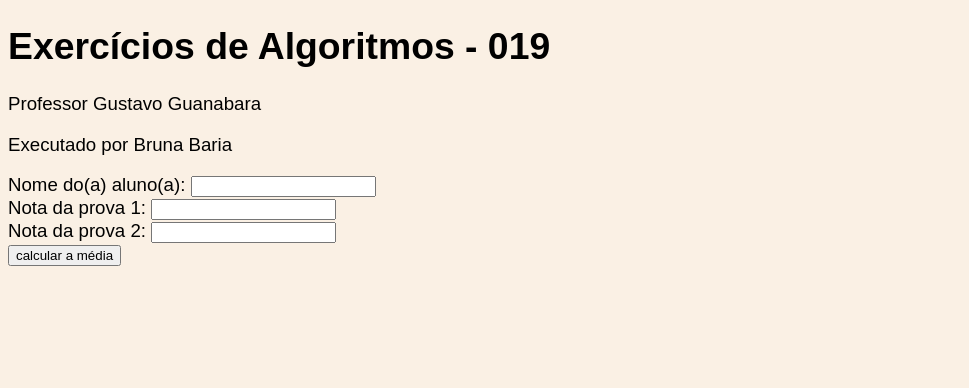
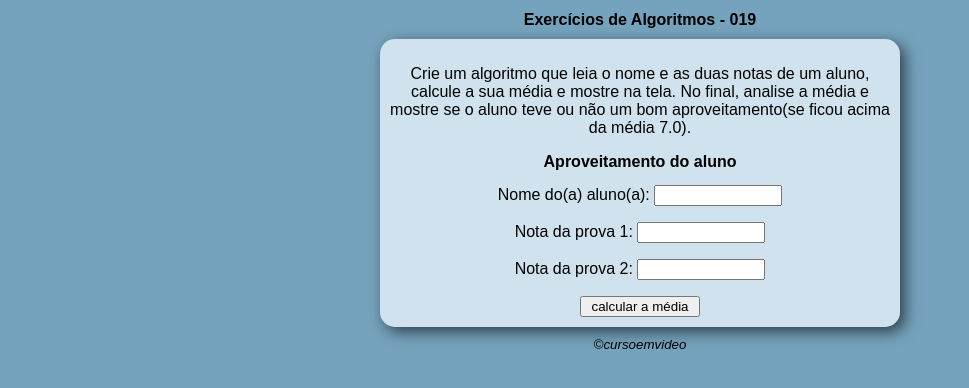
Before and after one commit to BrunaBaria/JavaScript, a plain HTML site: page Curso JavaScript/Exercícios Algorítmos/Ex.019 - Aproveitamento de alunos/ex.019.al.html in a window 1280 px wide. Shown: the whole page, without its empty margins (0-969 px from the left). Drawn offline with Linux system fonts and the light colour scheme.

Commit message:
update ex.019

```diff
--- a/Curso JavaScript/Exercícios Algorítmos/Ex.019 - Aproveitamento de alunos/ex.019.al.html
+++ b/Curso JavaScript/Exercícios Algorítmos/Ex.019 - Aproveitamento de alunos/ex.019.al.html
@@ -6,41 +6,25 @@
     <meta name="viewport" content="width=device-width, initial-scale=1.0">
     <meta http-equiv="X-UA-Compatible" content="ie=edge">
     <title>Algorítimos</title>
-<style>
-    body{background-color: rgb(250, 240, 228);
-        font: normal 14pt arial;
-    }
-    h1{font:bolder 16pt}
-</style>
+    <link rel="stylesheet" href="style.ex.019.css">
 </head>
-<body>
-<h1>
-    Exercícios de Algoritmos - 019
-</h1>
-    <p>Professor Gustavo Guanabara</p>
-    <p>Executado por Bruna Baria</p>
-    <!-- Crie um algoritmo que leia o nome e as duas notas de um aluno, calcule a sua média e mostre na tela. No final, analise a média e mostre se o aluno teve ou não um bom aproveitamento(se ficou acima da média 7.0).-->
-    Nome do(a) aluno(a): <input type="text" id="nomeinput"></br>
-    Nota da prova 1: <input type="number" name="txtn1" id="txtn1"></br>
-    Nota da prova 2: <input type="number" name="txtn2" id="txtn2"></br>
-    <input type="button" value="calcular a média" onclick="calcular()">
-    <div id="resultado"></div>
+<header>
+    <h1>
+        Exercícios de Algoritmos - 019
+    </h1>
+</header>
+<section>
+    <body>
+        <p>Crie um algoritmo que leia o nome e as duas notas de um aluno, calcule a sua média e mostre na tela. No final, analise a média e mostre se o aluno teve ou não um bom aproveitamento(se ficou acima da média 7.0).</p>
+        <h2>Aproveitamento do aluno</h2>
+
+        Nome do(a) aluno(a): <input type="text" id="nomeinput"></p>
+        Nota da prova 1: <input type="number" name="txtn1" id="txtn1" min="0" max="10"></p>
+        Nota da prova 2: <input type="number" name="txtn2" id="txtn2" min="0" max="10"></p>
+        <input type="button" value="calcular a média" onclick="calcular()">
+        <div id="resultado"></div>
+</section>
 </body>
-<script>
-    function calcular(){
-        var nome =document.querySelector('input#nomeinput').value
-        var txtn1=document.querySelector('input#txtn1')
-        var txtn2=document.querySelector('input#txtn2')
-        var n1=Number(txtn1.value)
-        var n2=Number(txtn2.value)
-        var res =document.querySelector('div#resultado')
-        var média=(n1+n2)/2
-        res.innerHTML = `<p>A média de ${nome} é ${média}</p>`
-        if (média >=7){
-            res.innerHTML += `${nome} teve um bom aproveitamento</p>`
-        }else{
-        res.innerHTML +=`<p>${nome} teve um aproveitamento <strong>abaixo</strong> da média</p>`
-        }
-    }
-</script>
+    <script src="script.ex.019.js"></script>
+    <footer>&copy;cursoemvideo</footer>
 </html>
--- /dev/null
+++ b/Curso JavaScript/Exercícios Algorítmos/Ex.019 - Aproveitamento de alunos/script.ex.019.js
@@ -0,0 +1,15 @@
+function calcular(){
+    var nome =document.querySelector('input#nomeinput').value
+    var txtn1=document.querySelector('input#txtn1')
+    var txtn2=document.querySelector('input#txtn2')
+    var n1=Number(txtn1.value)
+    var n2=Number(txtn2.value)
+    var res =document.querySelector('div#resultado')
+    var média=(n1+n2)/2
+    res.innerHTML = `<p>A média de ${nome} é ${média}</p>`
+    if (média >=7){
+        res.innerHTML += `${nome} teve um <strong>bom aproveitamento</strong></p>`
+    }else{
+    res.innerHTML +=`<p>${nome} teve um aproveitamento <strong>abaixo</strong> da média</p>`
+    }
+}
--- /dev/null
+++ b/Curso JavaScript/Exercícios Algorítmos/Ex.019 - Aproveitamento de alunos/style.ex.019.css
@@ -0,0 +1,32 @@
+body{
+    background-color: rgb(117, 162, 188);
+    font: normal 12pt arial;
+}
+h1{
+    font:bolder 12pt arial;
+    text-align: center;
+}
+h2{
+    font:bolder 12pt arial;
+    text-align: center;
+}
+section{
+    background-color: rgba(240, 248, 255, 0.743);
+    padding: 10px;
+    border-radius: 15px;
+    box-shadow: 5px 5px 15px rgba(0, 0, 0, 0.607);
+    width: 500px;
+    margin: auto;
+    text-align: center;
+}
+footer{
+    text-align: center;
+    margin-top: 10px;
+    font:italic 10pt arial;
+}
+div#resultado{
+    text-align: center;
+}
+input{
+    width: 120px;
+}
```
